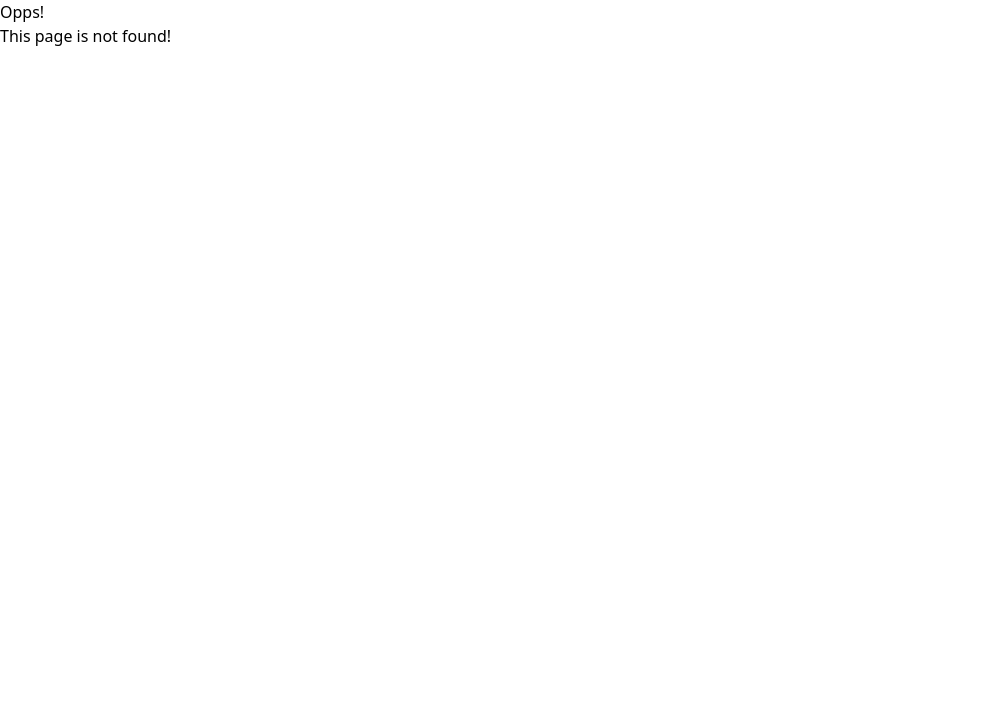
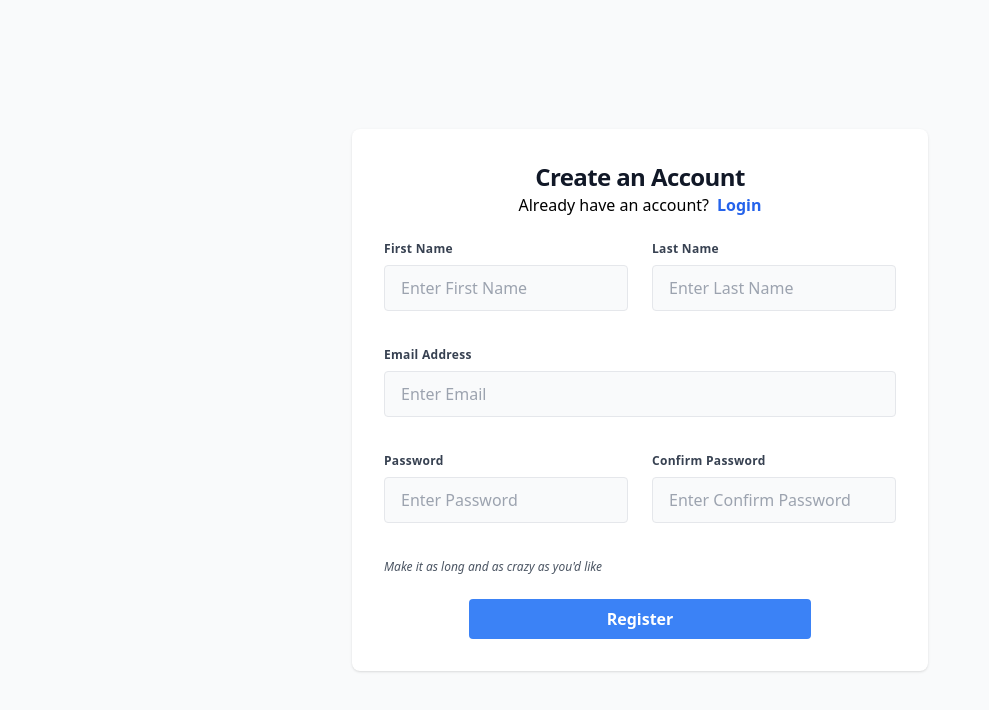
Before and after one commit to AfamsVal/Wazobia-App-with-React-Tailwind-GraphQL-Typescirpt, a React (Create React App) app in the folder client/: page /register2 in a window 1280 px wide. Before the commit this address had no page. Shown: the top 710 px of the page, without its empty margins (0-989 px from the left). Built offline with nearby package versions, Linux system fonts and the light colour scheme.

Commit message:
Register validation with formik

```diff
--- a/client/src/Router.tsx
+++ b/client/src/Router.tsx
@@ -5,6 +5,7 @@ const NotFound = lazy(() => import("./pages/not-found/NotFound"));
 const ForgotPassword = lazy(
   () => import("./pages/forgot-password/ForgotPassword")
 );
+const RegWithFormik = lazy(() => import("./pages/register/RegWithFormik"));
 const Dashboard = lazy(() => import("./pages/dashboard/Dashboard"));
 const Register = lazy(() => import("./pages/register/Register"));
 
@@ -16,6 +17,7 @@ function App() {
           <Route path="/" element={<Dashboard />} />
           <Route path="/login" element={<Login />} />
           <Route path="/register" element={<Register />} />
+          <Route path="/register2" element={<RegWithFormik />} />
           <Route path="/forgot-password" element={<ForgotPassword />} />
           <Route path="*" element={<NotFound />} />
         </Routes>
--- /dev/null
+++ b/client/src/pages/register/RegWithFormik.tsx
@@ -0,0 +1,151 @@
+import * as Yup from "yup";
+import { Link } from "react-router-dom";
+import { useFormik } from "formik";
+import Button from "../../components/button/Button";
+import InputField from "../../components/input-field/InputField";
+import { IRegister } from "../../utils/types";
+
+const RegWithFormik = () => {
+  const formik = useFormik({
+    initialValues: {
+      firstName: "",
+      lastName: "",
+      email: "",
+      password: "",
+      confirmPassword: "",
+    },
+    validationSchema: Yup.object({
+      firstName: Yup.string().required("First Name is Required"),
+      lastName: Yup.string().required("Last Name is Required"),
+      email: Yup.string()
+        .email("Invalid email address")
+        .required("Email is Required"),
+      password: Yup.string().min(4).max(10).required("Password is Required"),
+      confirmPassword: Yup.string()
+        .oneOf([Yup.ref("password"), null])
+        .required("Confirm Password is Required"),
+    }),
+    onSubmit: (values) => {
+      alert(JSON.stringify(values, null, 2));
+    },
+  });
+
+  return (
+    <div>
+      <section className="bg-gray-50 dark:bg-gray-900">
+        <div className="flex flex-col items-center justify-center px-6 py-8 mx-auto md:h-screen lg:py-0">
+          <div className="w-full bg-white rounded-lg shadow dark:border md:mt-0 sm:max-w-md md:max-w-xl xl:p-0 dark:bg-gray-800 dark:border-gray-700">
+            <div className="p-6 space-y-4 md:space-y-6 sm:p-8">
+              <div>
+                <h1 className="text-center text-xl font-bold leading-tight tracking-tight text-gray-900 md:text-2xl dark:text-white">
+                  Create an Account
+                </h1>
+                <div className="text-center">
+                  Already have an account?
+                  <Link to="/login" className="text-blue-600 ml-2 font-bold">
+                    Login
+                  </Link>
+                </div>
+              </div>
+              {/* <form className="space-y-4 md:space-y-6" action="#"> */}
+              <form className="w-full max-w-lg" onSubmit={formik.handleSubmit}>
+                <div className="flex flex-wrap -mx-3 mb-6">
+                  <InputField
+                    boxWidth="w-full md:w-1/2 px-3"
+                    label="First Name"
+                    name="firstName"
+                    placeholder="Enter First Name"
+                    type="text"
+                    onChange={formik.handleChange}
+                    onBlur={formik.handleBlur}
+                    value={formik.values.firstName}
+                    errorMsg={
+                      formik.touched.firstName && formik.errors.firstName
+                        ? formik.errors.firstName
+                        : ""
+                    }
+                  />
+
+                  <InputField
+                    boxWidth="w-full md:w-1/2 px-3"
+                    label="Last Name"
+                    name="lastName"
+                    placeholder="Enter Last Name"
+                    type="text"
+                    onChange={formik.handleChange}
+                    onBlur={formik.handleBlur}
+                    value={formik.values.lastName}
+                    errorMsg={
+                      formik.touched.lastName && formik.errors.lastName
+                        ? formik.errors.lastName
+                        : ""
+                    }
+                  />
+                </div>
+                <div className="flex flex-wrap -mx-3 mb-6">
+                  <InputField
+                    boxWidth="w-full px-3"
+                    label="Email Address"
+                    name="email"
+                    placeholder="Enter Email"
+                    type="email"
+                    onChange={formik.handleChange}
+                    onBlur={formik.handleBlur}
+                    value={formik.values.email}
+                    errorMsg={
+                      formik.touched.email && formik.errors.email
+                        ? formik.errors.email
+                        : ""
+                    }
+                  />
+                  <InputField
+                    boxWidth="w-full md:w-1/2 px-3 my-6"
+                    name="password"
+                    label="Password"
+                    placeholder="Enter Password"
+                    type="password"
+                    onChange={formik.handleChange}
+                    onBlur={formik.handleBlur}
+                    value={formik.values.password}
+                    errorMsg={
+                      formik.touched.password && formik.errors.password
+                        ? formik.errors.password
+                        : ""
+                    }
+                  />
+                  <InputField
+                    boxWidth="w-full md:w-1/2 px-3 my-6"
+                    name="confirmPassword"
+                    label="Confirm Password"
+                    placeholder="Enter Confirm Password"
+                    type="password"
+                    onChange={formik.handleChange}
+                    onBlur={formik.handleBlur}
+                    value={formik.values.confirmPassword}
+                    errorMsg={
+                      formik.touched.confirmPassword &&
+                      formik.errors.confirmPassword
+                        ? formik.errors.confirmPassword
+                        : ""
+                    }
+                  />
+
+                  <div className="w-full px-3">
+                    <p className="text-gray-600 text-xs italic">
+                      Make it as long and as crazy as you'd like
+                    </p>
+                  </div>
+                </div>
+                <div>
+                  <Button width="w-2/3 mx-auto block" label="Register" />
+                </div>
+              </form>
+            </div>
+          </div>
+        </div>
+      </section>
+    </div>
+  );
+};
+
+export default RegWithFormik;
--- a/client/src/utils/types.ts
+++ b/client/src/utils/types.ts
@@ -7,6 +7,7 @@ export interface IInputField {
   errorMsg: string;
   value?: any;
   onChange?: React.ChangeEvent<HTMLInputElement> | any;
+  onBlur?: React.FocusEvent<any, Element> | any;
   children?: React.ReactNode;
 }
 
```
